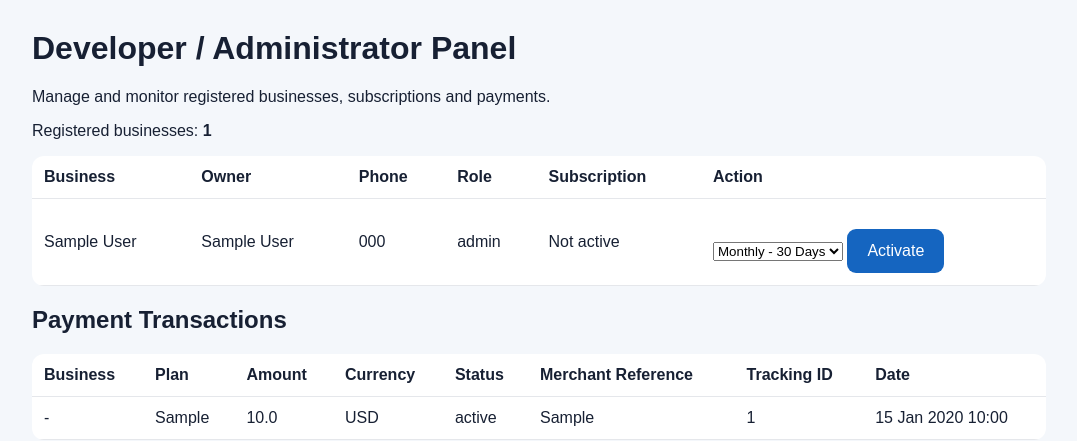
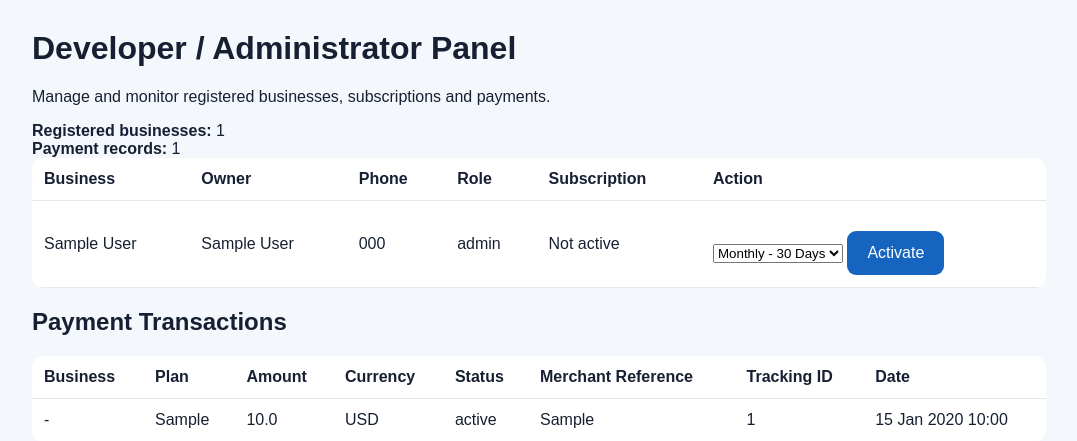
Before and after one commit to Okidi-richard/Business-Sales-Tracker, a Flask app: page /admin in a window 1280 px wide. Shown: the part 48-489 px from the top of the page, without its empty margins (101-1178 px from the left). Run offline with Flask 3, Linux system fonts and the light colour scheme; the visitor is signed in with stand-in values (Sample User, id 1); tables that the repository leaves empty hold one stand-in row (values such as "Sample post").

Commit message:
Update admin.html to display payment records

```diff
--- a/templates/admin.html
+++ b/templates/admin.html
@@ -10,7 +10,13 @@
     Manage and monitor registered businesses, subscriptions and payments.
 </p>
 
-<p>Registered businesses: <strong>{{ users|length }}</strong></p>
+<div>
+    <strong>Registered businesses:</strong> {{ users|length }}
+</div>
+
+<div>
+    <strong>Payment records:</strong> {{ payments|length }}
+</div>
 
 <div class="table-wrap">
     <table>
```
